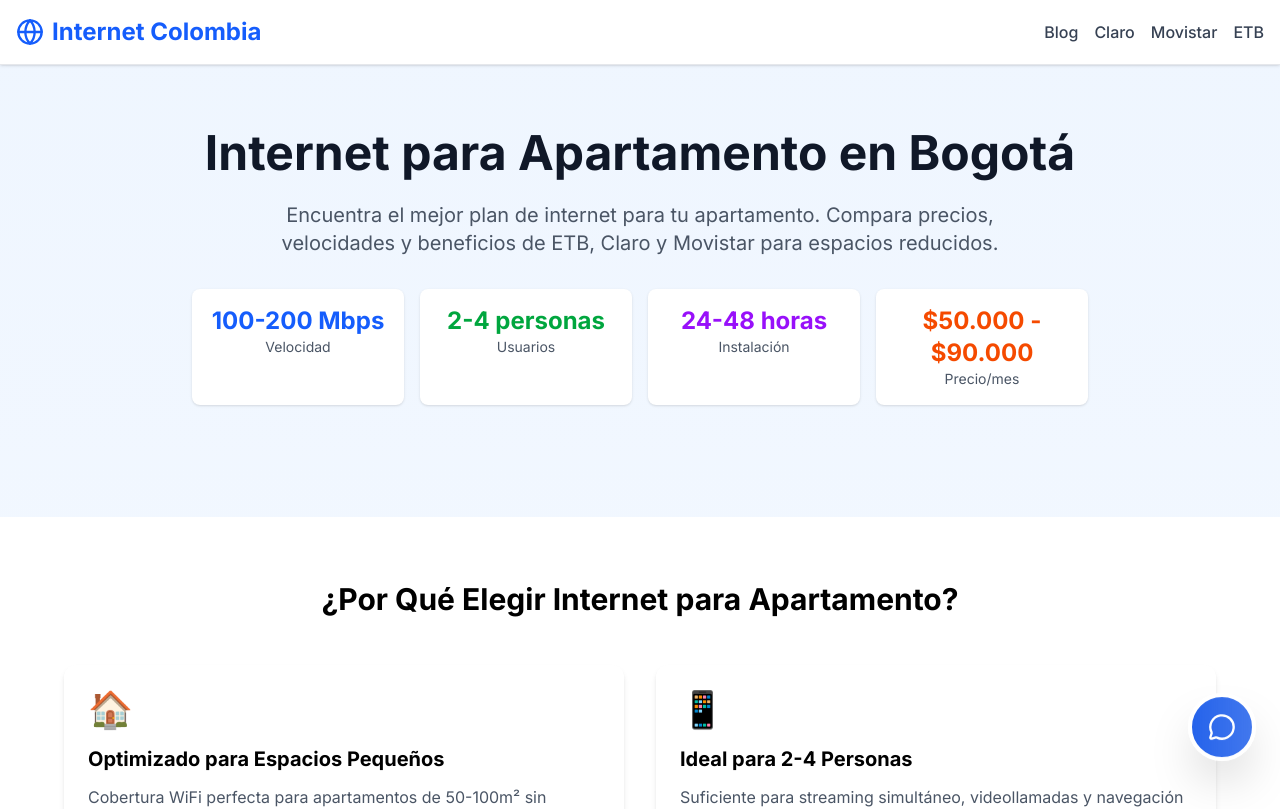
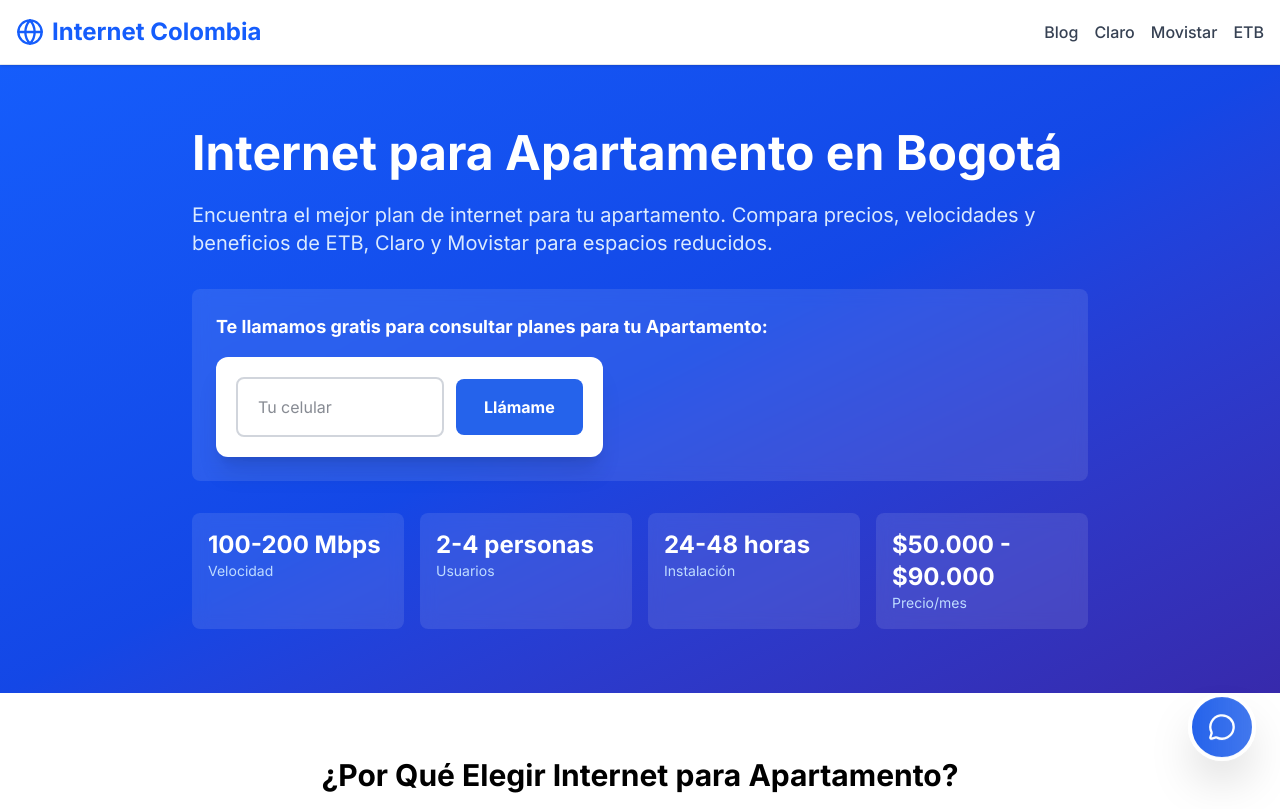
Before and after one commit to lordmacu/comparador, a Next.js app: page /viviendas/apartamento in a window 1280 px wide. Shown: the top 809 px of the page. Built offline with nearby package versions, Linux system fonts and the light colour scheme.

Commit message:
Add CTA form in hero section of viviendas pages

```diff
--- a/app/viviendas/[vivienda]/page.tsx
+++ b/app/viviendas/[vivienda]/page.tsx
@@ -239,33 +239,38 @@ export default async function ViviendaPage({
     <>
       <main className="min-h-screen bg-gradient-to-b from-blue-50 to-white">
         {/* Hero Section */}
-        <section className="py-16 px-4">
+        <section className="bg-gradient-to-br from-blue-600 via-blue-700 to-indigo-800 text-white py-16 px-4">
           <div className="container mx-auto max-w-6xl">
-            <div className="text-center mb-12">
-              <h1 className="text-4xl md:text-5xl font-bold text-gray-900 mb-6">
+            <div className="max-w-4xl mx-auto">
+              <h1 className="text-4xl md:text-5xl font-bold mb-6">
                 {vivienda.titulo}
               </h1>
-              <p className="text-xl text-gray-600 mb-8 max-w-3xl mx-auto">
+              <p className="text-xl text-blue-100 mb-8">
                 {vivienda.descripcion}
               </p>
 
+              <div className="bg-white/10 backdrop-blur-sm rounded-lg p-6 mb-8">
+                <h2 className="font-bold text-lg mb-4">Te llamamos gratis para consultar planes para tu {vivienda.nombre}:</h2>
+                <QuickCallForm buttonColor="#2563eb" />
+              </div>
+
               {/* Quick Stats */}
-              <div className="grid grid-cols-2 md:grid-cols-4 gap-4 max-w-4xl mx-auto">
-                <div className="bg-white p-4 rounded-lg shadow-sm">
-                  <div className="text-2xl font-bold text-blue-600">{vivienda.velocidadRecomendada}</div>
-                  <div className="text-sm text-gray-600">Velocidad</div>
+              <div className="grid grid-cols-2 md:grid-cols-4 gap-4">
+                <div className="bg-white/10 backdrop-blur-sm p-4 rounded-lg">
+                  <div className="text-2xl font-bold">{vivienda.velocidadRecomendada}</div>
+                  <div className="text-sm text-blue-200">Velocidad</div>
                 </div>
-                <div className="bg-white p-4 rounded-lg shadow-sm">
-                  <div className="text-2xl font-bold text-green-600">{vivienda.tipoUsuarios}</div>
-                  <div className="text-sm text-gray-600">Usuarios</div>
+                <div className="bg-white/10 backdrop-blur-sm p-4 rounded-lg">
+                  <div className="text-2xl font-bold">{vivienda.tipoUsuarios}</div>
+                  <div className="text-sm text-blue-200">Usuarios</div>
                 </div>
-                <div className="bg-white p-4 rounded-lg shadow-sm">
-                  <div className="text-2xl font-bold text-purple-600">{vivienda.instalacion}</div>
-                  <div className="text-sm text-gray-600">Instalación</div>
+                <div className="bg-white/10 backdrop-blur-sm p-4 rounded-lg">
+                  <div className="text-2xl font-bold">{vivienda.instalacion}</div>
+                  <div className="text-sm text-blue-200">Instalación</div>
                 </div>
-                <div className="bg-white p-4 rounded-lg shadow-sm">
-                  <div className="text-2xl font-bold text-orange-600">{vivienda.precioPromedio}</div>
-                  <div className="text-sm text-gray-600">Precio/mes</div>
+                <div className="bg-white/10 backdrop-blur-sm p-4 rounded-lg">
+                  <div className="text-2xl font-bold">{vivienda.precioPromedio}</div>
+                  <div className="text-sm text-blue-200">Precio/mes</div>
                 </div>
               </div>
             </div>
```
